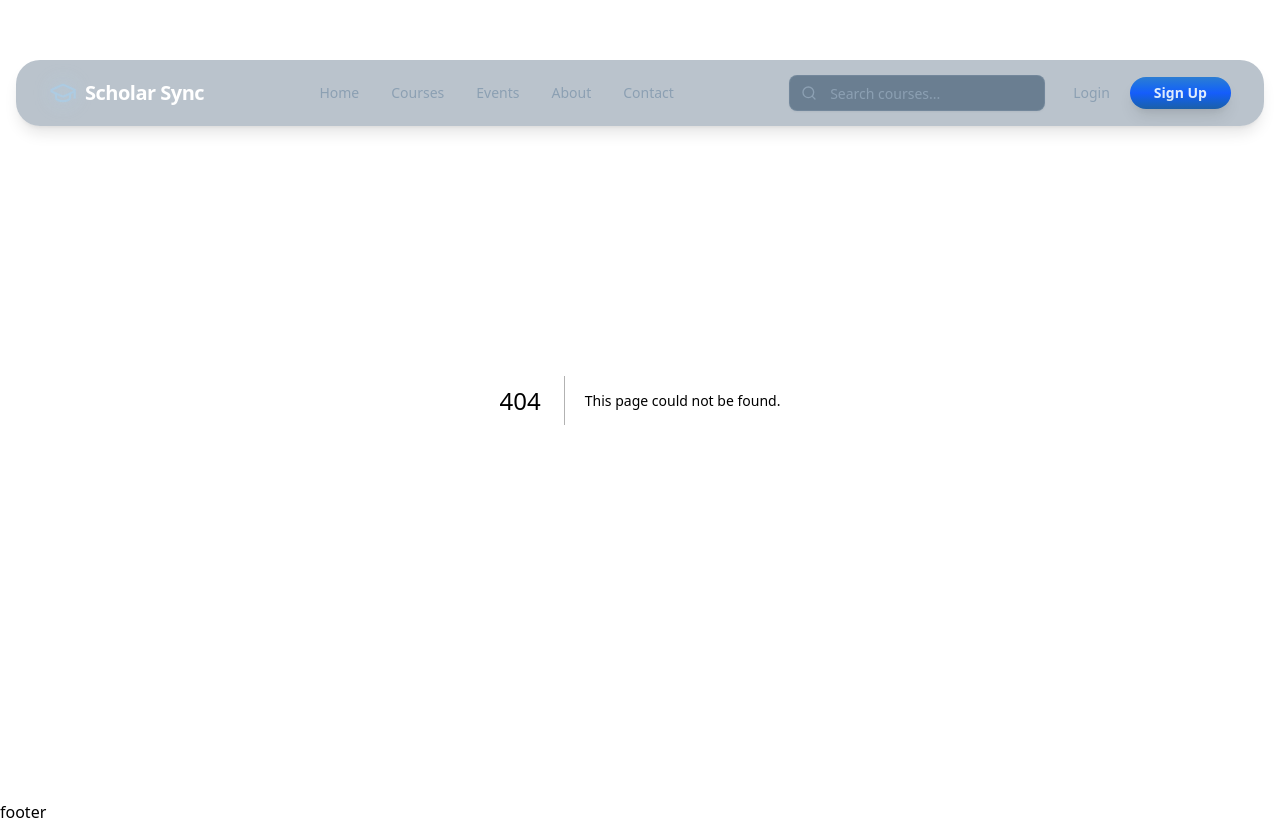
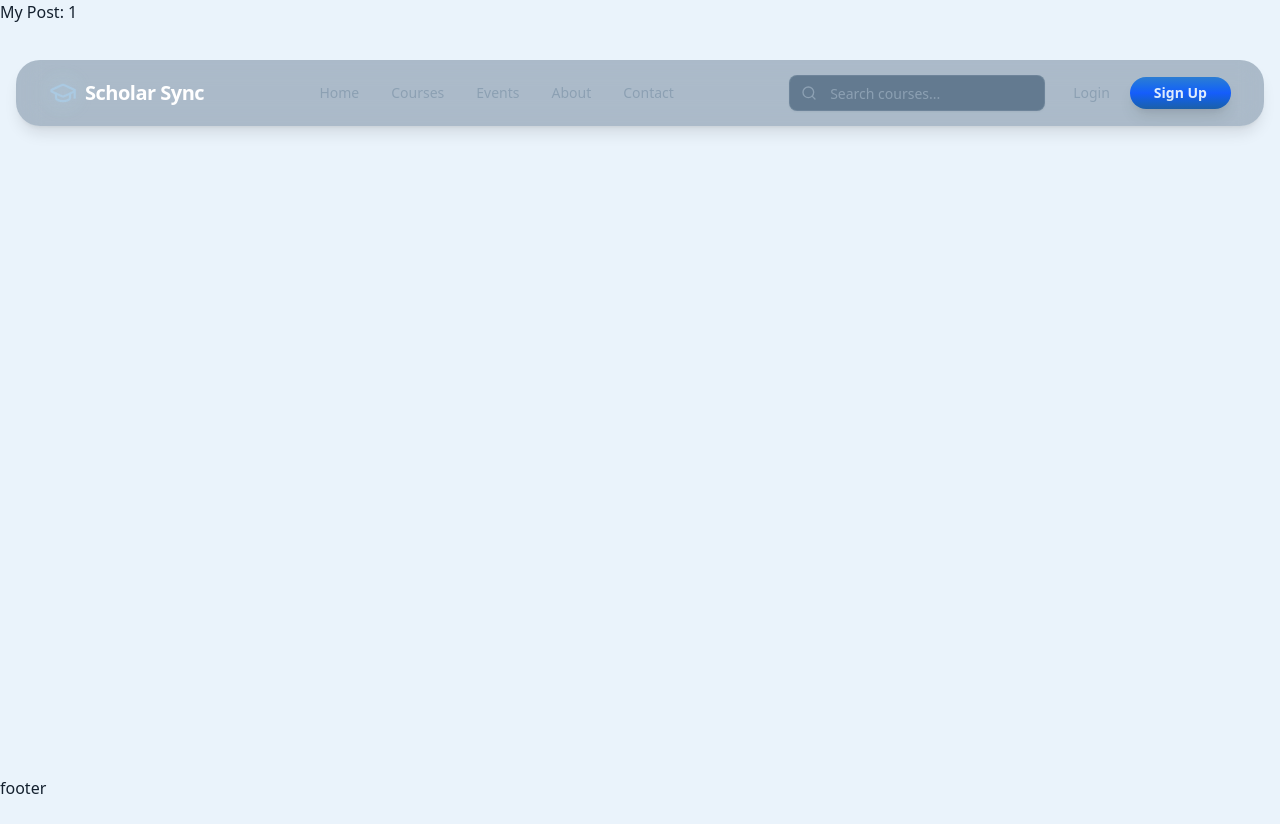
Before and after one commit to CCLA-R-D-Team-1/scholar-sync, a Next.js app: page /courses/1 in a window 1280 px wide. Before the commit this address had no page. After the commit the page ends 800 px from the top, so only its background shows below. Built offline with nearby package versions, Linux system fonts and the light colour scheme.

Commit message:
created cource routes

```diff
--- /dev/null
+++ b/app/courses/[slug]/page.tsx
@@ -0,0 +1,8 @@
+export default async function Page({
+  params,
+}: {
+  params: Promise<{ slug: string }>;
+}) {
+  const { slug } = await params;
+  return <div>My Post: {slug}</div>;
+}
--- /dev/null
+++ b/app/courses/page.tsx
@@ -0,0 +1,9 @@
+import React from 'react'
+
+const CoursesPage = () => {
+  return (
+    <div>CoursesPage</div>
+  )
+}
+
+export default CoursesPage
```
